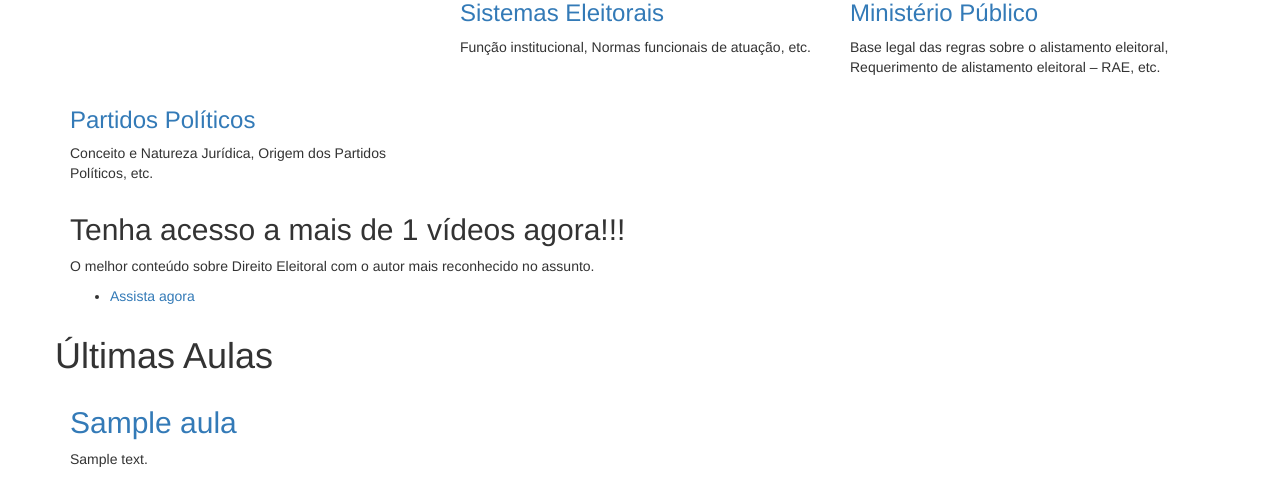
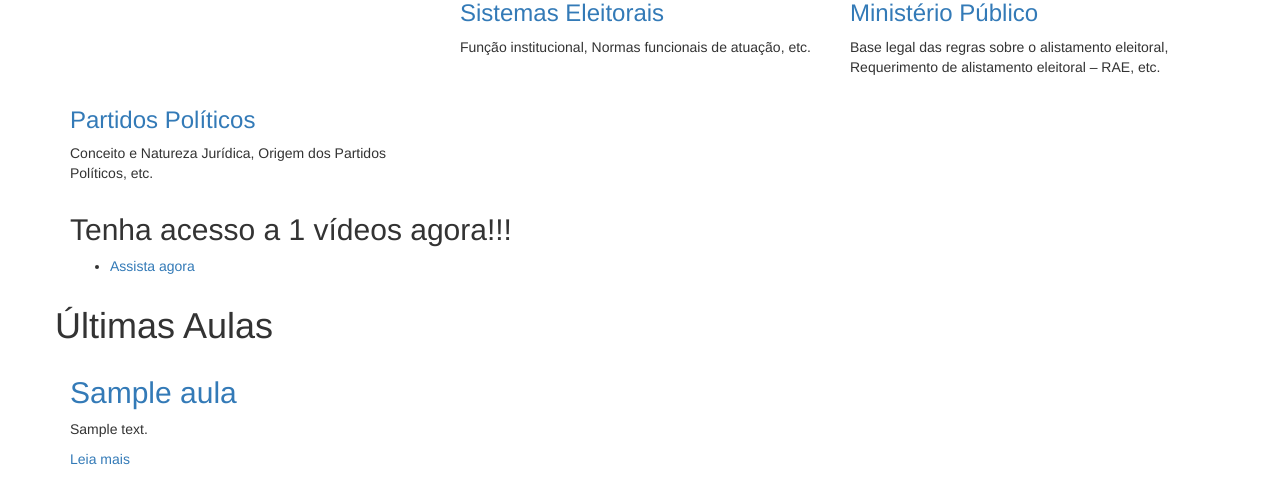
Before and after one commit to spark-it/ramayana-backend, a PHP site: template cruds-api/templates/site/index.phtml in a window 1280 px wide. Shown: the part 480-962 px from the top of the page. Run offline with PHP 8.4, Linux system fonts and the light colour scheme; the template is opened without the code that fills it: most values are stand-ins (such as "Sample title", 1, 10 or a date in 2020); grey boxes marked "Sample" are stand-in pictures; some libraries are stand-ins or nearby versions.

Commit message:
Remoção de textos

```diff
--- a/cruds-api/templates/site/index.phtml
+++ b/cruds-api/templates/site/index.phtml
@@ -16,7 +16,7 @@
             <div class="overlay"></div>
             <div class="text">
                 <div class="this-item">
-                    <h2>Mais de <?php echo $video_count ?> video aulas</h2>
+                    <h2><?php echo $video_count ?> video aulas</h2>
                 </div>
                 <div class="this-item">
                     <h3></h3>
@@ -102,8 +102,7 @@
             <div class="col-md-12">
                 <div class="call-to-action">
                     <div class="call-to-action-text">
-                        <h2>Tenha acesso a mais de <?php echo $video_count ?> vídeos agora!!!</h2>
-                        <p>O melhor conteúdo sobre Direito Eleitoral com o autor mais reconhecido no assunto.</p>
+                        <h2>Tenha acesso a <?php echo $video_count ?> vídeos agora!!!</h2>
                     </div>
                     <div class="call-to-action-button">
                         <ul>
```
